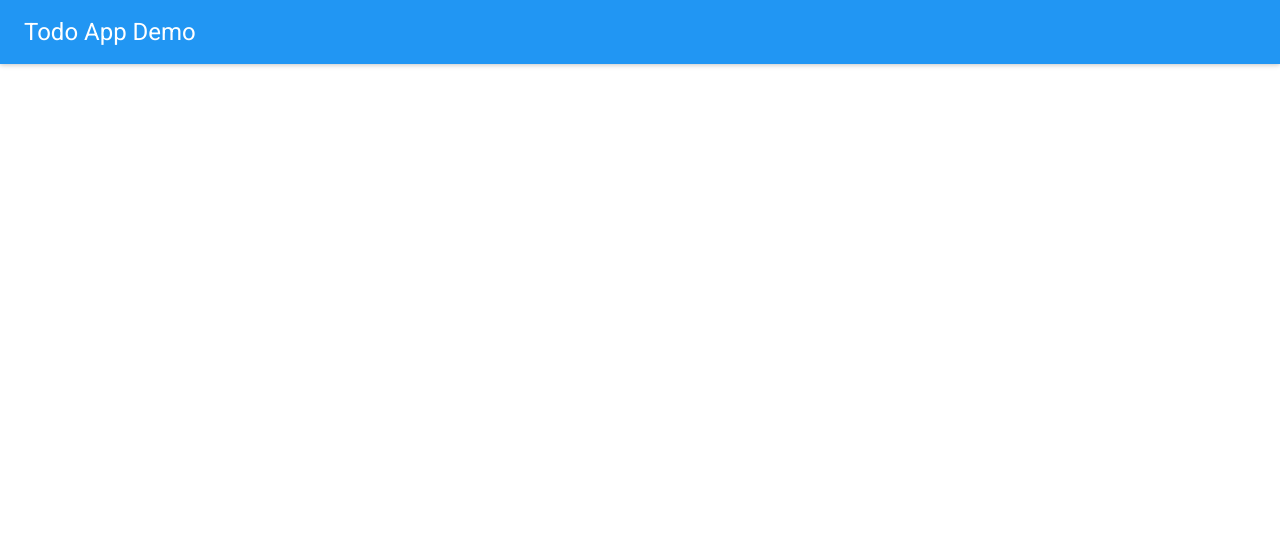
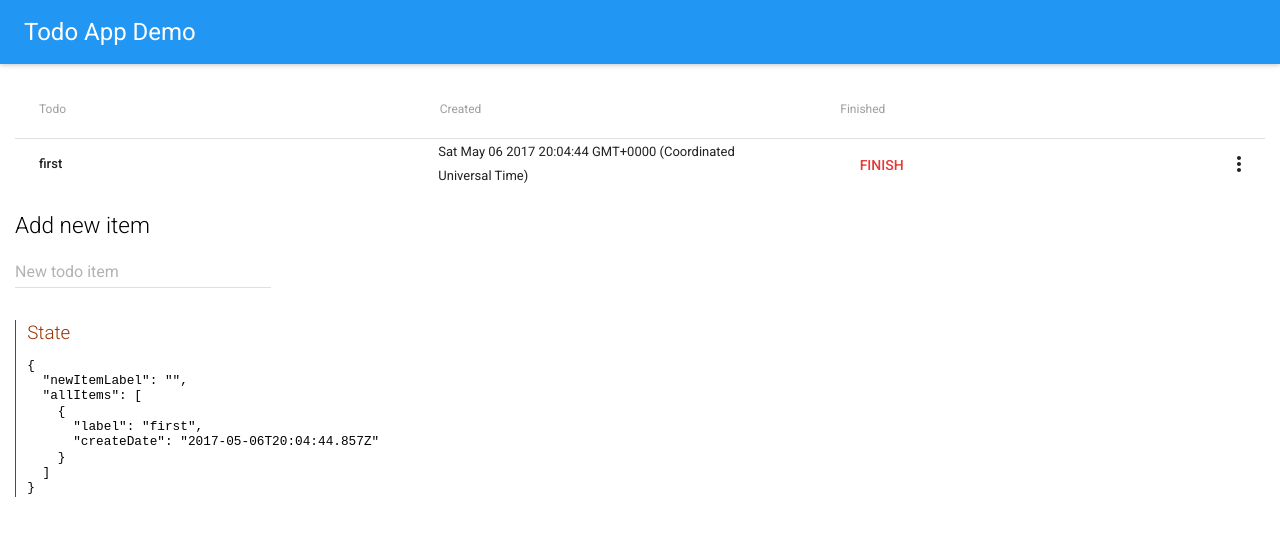
Before and after one commit to messa/demo-nextjs-materialui-todo, a Next.js app: page / in a window 1280 px wide. Shown: the top 536 px of the page. Built offline with nearby package versions, Linux system fonts and the light colour scheme; what react-tap-event-plugin would draw is missing.

Commit message:
todo list functionality (client-side only)

```diff
--- a/components/custom_head.js
+++ b/components/custom_head.js
@@ -1,3 +1,4 @@
+import React, {Component} from 'react';
 import Head from 'next/head'
 
 export default () => (
@@ -22,6 +23,11 @@ export default () => (
         font-size: 15px;
         line-height: 24px;
       }
+      h2 {
+        font-weight: 300;
+        margin-top: 1.5rem;
+        margin-bottom: 0.66rem;
+      }
     `}</style>
   </Head>
 );
--- /dev/null
+++ b/components/todo_list.js
@@ -0,0 +1,253 @@
+import React, {Component} from 'react';
+import {
+  Table,
+  TableBody,
+  TableFooter,
+  TableHeader,
+  TableHeaderColumn,
+  TableRow,
+  TableRowColumn,
+} from 'material-ui/Table';
+import TextField from 'material-ui/TextField';
+import Toggle from 'material-ui/Toggle';
+import FlatButton from 'material-ui/FlatButton';
+import Paper from 'material-ui/Paper';
+import IconMenu from 'material-ui/IconMenu';
+import MenuItem from 'material-ui/MenuItem';
+import IconButton from 'material-ui/IconButton';
+import MoreVertIcon from 'material-ui/svg-icons/navigation/more-vert';
+import DeleteIcon from 'material-ui/svg-icons/action/delete';
+import RestoreIcon from 'material-ui/svg-icons/action/restore';
+
+const upperCaseFirst = (s) => (s ? (s[0].toUpperCase() + s.substr(1)) : s);
+
+const sorted = (items, keyFactory) => {
+  const temp = items.map((item) => ({key: keyFactory(item), value: item}));
+  temp.sort((a, b) => {
+    if (a.key < b.key) return -1;
+    if (a.key > b.key) return 1;
+    return 0;
+  });
+  return temp.map(({value}) => value);
+};
+
+export default class TodoList extends React.Component {
+
+  state = {
+    newItemLabel: '',
+    allItems: [
+      {
+        label: "first",
+        createDate: new Date(1494101084857),
+      }
+    ],
+  };
+
+  handleSubmit = (event) => {
+    event.preventDefault();
+    const label = this.state.newItemLabel;
+    if (label) {
+      const newItem = {
+        label,
+        createDate: new Date(),
+      };
+      this.setState((state) => ({
+        newItemLabel: '',
+        allItems: [newItem, ...state.allItems],
+      }));
+    }
+  };
+
+  markItemFinished = (finishedItem) => {
+    this.setState((state) => {
+      const newItems = [];
+      for (let item of state.allItems) {
+        if (item === finishedItem) {
+          item = {
+            ...item,
+            finishedDate: new Date(),
+          }
+        }
+        newItems.push(item);
+      }
+      return {
+        allItems: newItems,
+      };
+    });
+  };
+
+  markItemUnfinished = (unfinishedItem) => {
+    this.setState((state) => {
+      const newItems = [];
+      for (let item of state.allItems) {
+        if (item === unfinishedItem) {
+          item = {
+            ...item,
+            finishedDate: null,
+          }
+        }
+        newItems.push(item);
+      }
+      return {
+        allItems: newItems,
+      };
+    });
+  };
+
+
+  markItemDeleted = (deletedItem) => {
+    this.setState((state) => {
+      const newItems = [];
+      for (let item of state.allItems) {
+        if (item === deletedItem) {
+          item = {
+            ...item,
+            deletedDate: new Date(),
+          }
+        }
+        newItems.push(item);
+      }
+      return {
+        allItems: newItems,
+      };
+    });
+  };
+
+  render() {
+    const iconColumnStyle = {
+      width: "4em",
+      // backgroundColor: '#eee',
+      paddingLeft: 0,
+      paddingRight: 0,
+      textAlign: 'center',
+      textOverflow: 'fade',
+    };
+    let showItems = this.state.allItems.filter((item) => !item.deletedDate);
+    /*
+    showItems = sorted(showItems, (item) => -1 * item.createDate);
+    showItems = sorted(showItems, (item) => (item.finishedDate ? -1 * item.finishedDate : -Infinity));
+    */
+    return (
+      <div>
+        <Table>
+          <TableHeader
+            displaySelectAll={false}
+            adjustForCheckbox={false}
+          >
+            <TableRow>
+              <TableHeaderColumn>Todo</TableHeaderColumn>
+              <TableHeaderColumn>Created</TableHeaderColumn>
+              <TableHeaderColumn>Finished</TableHeaderColumn>
+              <TableHeaderColumn style={iconColumnStyle}></TableHeaderColumn>
+            </TableRow>
+          </TableHeader>
+          <TableBody
+            displayRowCheckbox={false}
+            showRowHover={false}
+            stripedRows={false}
+          >
+            {showItems.map((item, n) => (
+              <TableRow key={n}>
+
+                <TableRowColumn>
+                  <strong style={{ fontWeight: '500' }}>
+                    { item.label }
+                  </strong>
+                </TableRowColumn>
+
+                <TableRowColumn
+                  style={{
+                    whiteSpace: 'normal',
+                    wordWrap: 'break-word'
+                  }}
+                >
+                  { item.createDate.toString() }
+                </TableRowColumn>
+
+                <TableRowColumn
+                  style={{
+                    whiteSpace: 'normal',
+                    wordWrap: 'break-word'
+                  }}
+                >
+                  {
+                    item.finishedDate
+                      ? item.finishedDate.toString()
+                      : (
+                        <FlatButton
+                          label="Finish"
+                          secondary={true}
+                          onTouchTap={(event) => {
+                            this.markItemFinished(item);
+                          }}
+                        />
+                      )
+                  }
+                </TableRowColumn>
+
+                <TableRowColumn style={iconColumnStyle}>
+                  <IconMenu
+                    iconButtonElement={<IconButton><MoreVertIcon /></IconButton>}
+                  >
+                    <MenuItem
+                      primaryText="Undo finish"
+                      leftIcon={<RestoreIcon />}
+                      disabled={!item.finishedDate}
+                      onTouchTap={(event) => this.markItemUnfinished(item)}
+                    />
+                    <MenuItem
+                      primaryText="Delete"
+                      leftIcon={<DeleteIcon />}
+                      onTouchTap={(event) => this.markItemDeleted(item)}
+                    />
+                  </IconMenu>
+                </TableRowColumn>
+
+              </TableRow>
+            ))}
+          </TableBody>
+        </Table>
+        <div style={{marginTop: '1rem'}}>
+          <h2>Add new item</h2>
+          <form onSubmit={this.handleSubmit}>
+            <TextField
+              id="label"
+              hintText="New todo item"
+              value={this.state.newItemLabel}
+              onChange={(event) => {
+                this.setState({
+                  newItemLabel: upperCaseFirst(event.target.value),
+                });
+              }}
+            />
+          </form>
+          <br />
+        </div>
+
+        <div style={{
+          padding: '.1rem .75em',
+          borderLeft: '1px solid #930',
+        }}>
+          <div style={{
+            color: '#930',
+            fontSize: '125%',
+            fontWeight: '300',
+          }}>
+            State
+          </div>
+          <pre style={{
+            fontSize: '85%',
+            lineHeight: '1.2',
+            fontFamily: 'inconsolata, terminus, monospace',
+            marginBottom: '0',
+            overflowX: 'auto',
+          }}>
+            {JSON.stringify(this.state, null, 2)}
+          </pre>
+        </div>
+
+      </div>
+    );
+  }
+
+}
--- a/pages/index.js
+++ b/pages/index.js
@@ -4,25 +4,26 @@ import ReactDOM from 'react-dom';
 import MuiThemeProvider from 'material-ui/styles/MuiThemeProvider';
 import getMuiTheme from 'material-ui/styles/getMuiTheme';
 import {deepOrange500, grey100, grey400, grey500} from 'material-ui/styles/colors';
-import {orange500, orange700, blueGrey500, blue500} from 'material-ui/styles/colors';
+import {orange500, orange700, deepOrange800, blueGrey500, blue500, red600} from 'material-ui/styles/colors';
 
 import AppBar from 'material-ui/AppBar';
 
 import '../components/tap_events';
 import CustomHead from '../components/custom_head';
+import TodoList from '../components/todo_list';
 
 const themePalette = {
   primary1Color: blue500,
-  primary2Color: orange700,
-  primary3Color: grey400,
-  accent1Color: deepOrange500,
-  accent2Color: grey100,
-  accent3Color: grey500,
+  //primary2Color: orange700,
+  //primary3Color: grey400,
+  accent1Color: red600,
+  //accent2Color: grey100,
+  //accent3Color: grey500,
 };
 
 const containerStyles = {
-  paddingTop: '3rem',
-  paddingBottom: '3rem',
+  paddingTop: '1rem',
+  paddingBottom: '1rem',
   paddingLeft: '1em',
   paddingRight: '1em',
 };
@@ -53,6 +54,8 @@ class IndexPage extends React.Component {
 
             <div style={containerStyles}>
 
+              <TodoList/>
+
             </div>
 
           </div>
```
